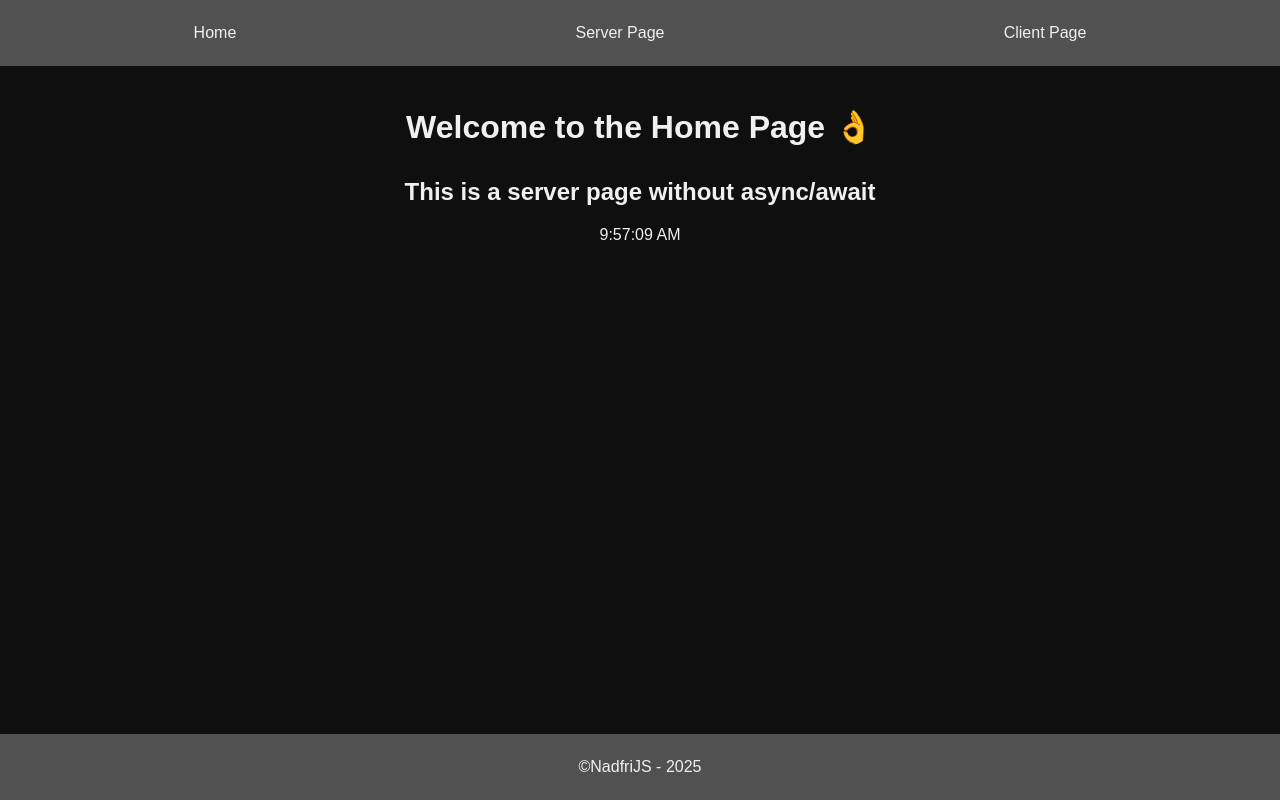
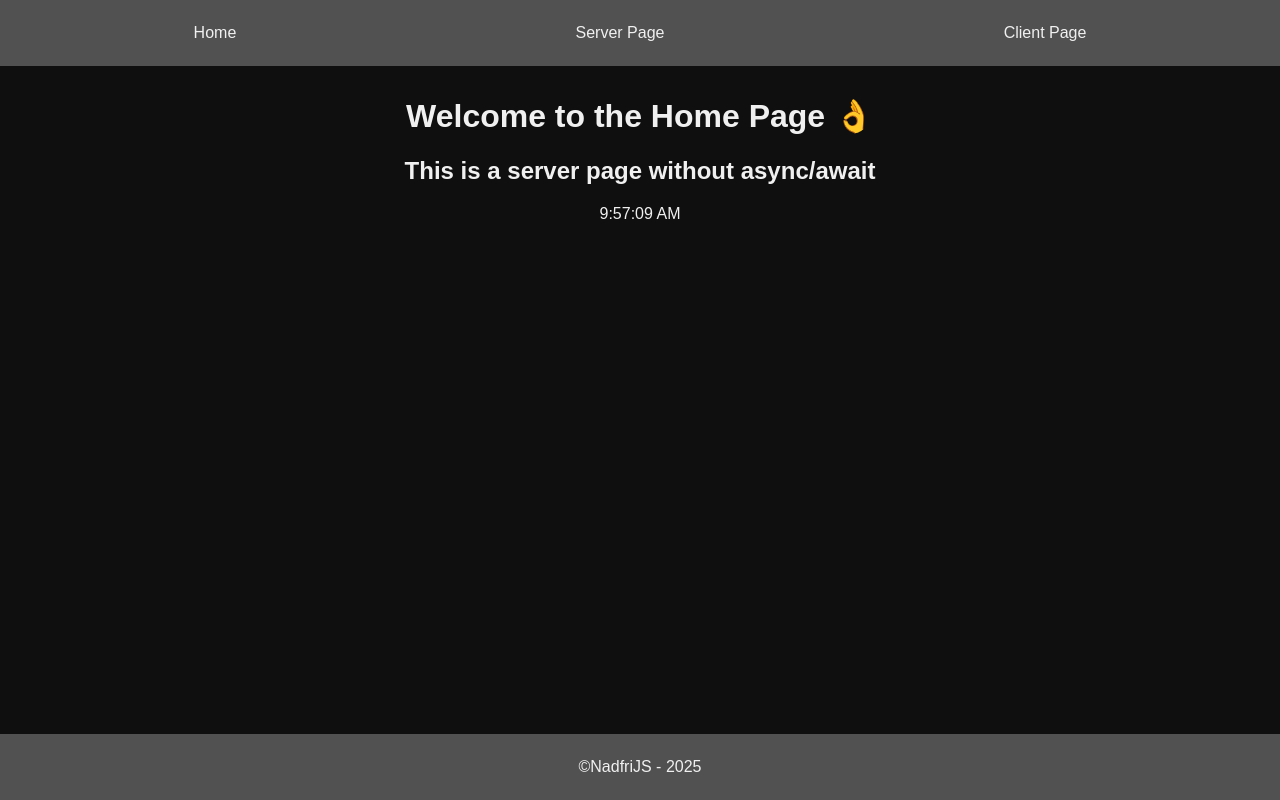
Before and after one commit to nadfri/nextjs-intl-i18n, a Next.js app: page / in a window 1280 px wide. Built offline with nearby package versions, Linux system fonts and the light colour scheme.

Commit message:
fix: navbar css

```diff
--- a/src/app/globals.css
+++ b/src/app/globals.css
@@ -38,9 +38,16 @@ a:hover {
 
 header,
 footer {
-  text-align: center;
+  display: flex;
+  justify-content: center;
+  align-items: center;
+
   padding: 1.5rem;
   background-color: #515151;
+}
+
+nav {
+  flex: 1;
 }
 
 ul {
@@ -50,8 +57,3 @@ ul {
   margin: 0;
   padding: 0;
 }
-
-h1 {
-  margin-block: 2rem;
-  text-align: center;
-}
```
